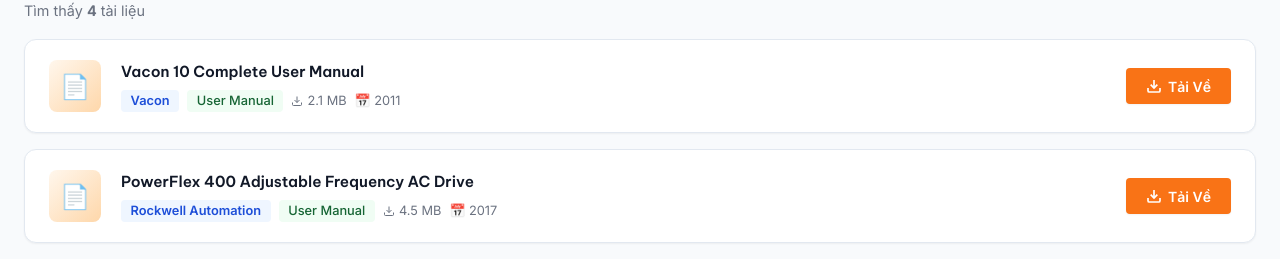
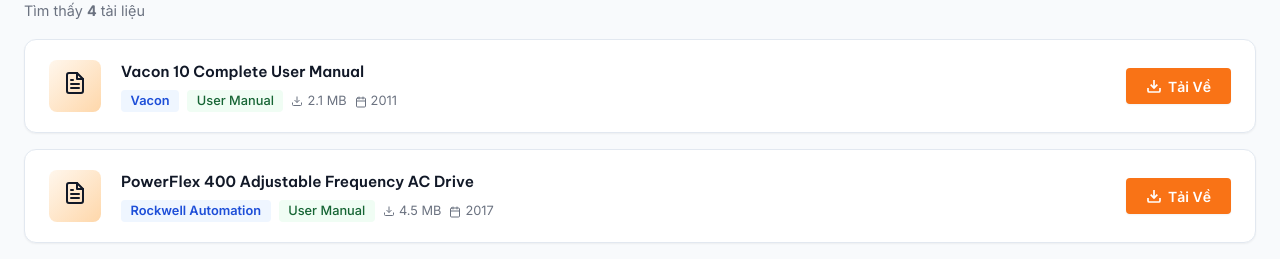
Before and after one commit to voGiaVy2/bientan, a Next.js app: page /documents in a window 1280 px wide. Shown: the part 512-771 px from the top of the page. Built offline with nearby package versions, Linux system fonts and the light colour scheme; no server answers.

Commit message:
style: replace emojis with SVG icons

```diff
--- a/app/documents/page.js
+++ b/app/documents/page.js
@@ -73,12 +73,23 @@
   };
 
   const typeIcon = (type) => {
-    if (type.includes("Quick Start")) return "🚀";
-    if (type.includes("Programming") || type.includes("Parameter")) return "⚙️";
-    if (type.includes("Installation")) return "🔧";
-    if (type.includes("Operating")) return "📋";
-    if (type.includes("Technical")) return "🔬";
-    return "📄";
+    if (type.includes("Programming") || type.includes("Parameter")) {
+      return (
+        <svg width="24" height="24" viewBox="0 0 24 24" fill="none" stroke="currentColor" strokeWidth="2" strokeLinecap="round" strokeLinejoin="round">
+          <circle cx="12" cy="12" r="3"></circle>
+          <path d="M19.4 15a1.65 1.65 0 0 0 .33 1.82l.06.06a2 2 0 0 1 0 2.83 2 2 0 0 1-2.83 0l-.06-.06a1.65 1.65 0 0 0-1.82-.33 1.65 1.65 0 0 0-1 1.51V21a2 2 0 0 1-2 2 2 2 0 0 1-2-2v-.09A1.65 1.65 0 0 0 9 19.4a1.65 1.65 0 0 0-1.82.33l-.06.06a2 2 0 0 1-2.83 0 2 2 0 0 1 0-2.83l.06-.06a1.65 1.65 0 0 0 .33-1.82 1.65 1.65 0 0 0-1.51-1H3a2 2 0 0 1-2-2 2 2 0 0 1 2-2h.09A1.65 1.65 0 0 0 4.6 9a1.65 1.65 0 0 0-.33-1.82l-.06-.06a2 2 0 0 1 0-2.83 2 2 0 0 1 2.83 0l.06.06a1.65 1.65 0 0 0 1.82.33H9a1.65 1.65 0 0 0 1-1.51V3a2 2 0 0 1 2-2 2 2 0 0 1 2 2v.09a1.65 1.65 0 0 0 1 1.51 1.65 1.65 0 0 0 1.82-.33l.06-.06a2 2 0 0 1 2.83 0 2 2 0 0 1 0 2.83l-.06.06a1.65 1.65 0 0 0-.33 1.82V9a1.65 1.65 0 0 0 1.51 1H21a2 2 0 0 1 2 2 2 2 0 0 1-2 2h-.09a1.65 1.65 0 0 0-1.51 1z"></path>
+        </svg>
+      );
+    }
+    return (
+      <svg width="24" height="24" viewBox="0 0 24 24" fill="none" stroke="currentColor" strokeWidth="2" strokeLinecap="round" strokeLinejoin="round">
+        <path d="M14 2H6a2 2 0 0 0-2 2v16a2 2 0 0 0 2 2h12a2 2 0 0 0 2-2V8z"></path>
+        <polyline points="14 2 14 8 20 8"></polyline>
+        <line x1="16" y1="13" x2="8" y2="13"></line>
+        <line x1="16" y1="17" x2="8" y2="17"></line>
+        <polyline points="10 9 9 9 8 9"></polyline>
+      </svg>
+    );
   };
 
   return (
@@ -164,7 +175,15 @@
                       <svg width="12" height="12" viewBox="0 0 24 24" fill="none" stroke="currentColor" strokeWidth="2"><path d="M21 15v4a2 2 0 01-2 2H5a2 2 0 01-2-2v-4"></path><polyline points="7 10 12 15 17 10"></polyline><line x1="12" y1="15" x2="12" y2="3"></line></svg>
                       {doc.size}
                     </span>
-                    <span className={styles.docDate}>📅 {doc.date}</span>
+                    <span className={styles.docDate}>
+                      <svg width="12" height="12" viewBox="0 0 24 24" fill="none" stroke="currentColor" strokeWidth="2" strokeLinecap="round" strokeLinejoin="round" style={{marginRight: '4px', verticalAlign: 'text-bottom'}}>
+                        <rect x="3" y="4" width="18" height="18" rx="2" ry="2"></rect>
+                        <line x1="16" y1="2" x2="16" y2="6"></line>
+                        <line x1="8" y1="2" x2="8" y2="6"></line>
+                        <line x1="3" y1="10" x2="21" y2="10"></line>
+                      </svg>
+                      {doc.date}
+                    </span>
                   </div>
                 </div>
                 <button
@@ -182,7 +201,12 @@
             ))
           ) : (
             <div className={styles.emptyState}>
-              <div className={styles.emptyIcon}>🔍</div>
+              <div className={styles.emptyIcon}>
+                <svg width="48" height="48" viewBox="0 0 24 24" fill="none" stroke="currentColor" strokeWidth="2" strokeLinecap="round" strokeLinejoin="round">
+                  <circle cx="11" cy="11" r="8"></circle>
+                  <line x1="21" y1="21" x2="16.65" y2="16.65"></line>
+                </svg>
+              </div>
               <p>Không tìm thấy tài liệu phù hợp.</p>
               <button className="btn-outline" style={{ marginTop: "1rem" }} onClick={() => { setSearchQuery(""); setActiveBrand("Tất cả"); setActiveType("Tất cả"); }}>
                 Xóa bộ lọc
```
